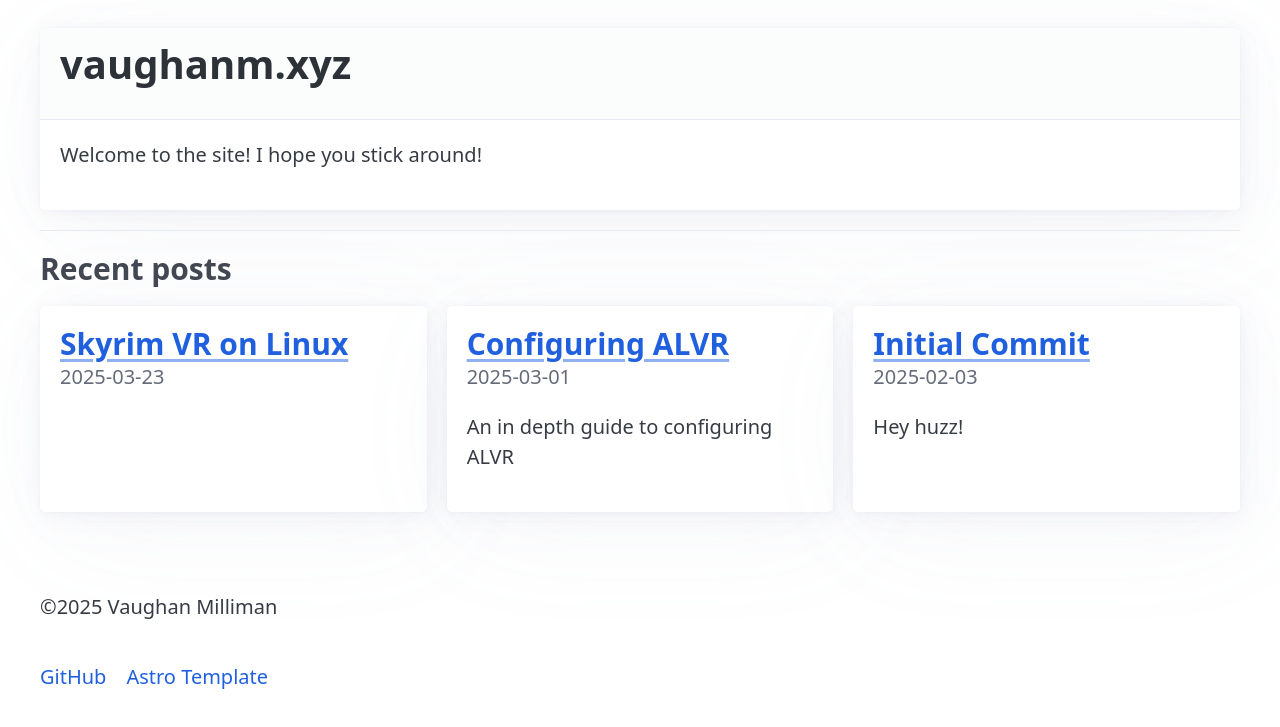
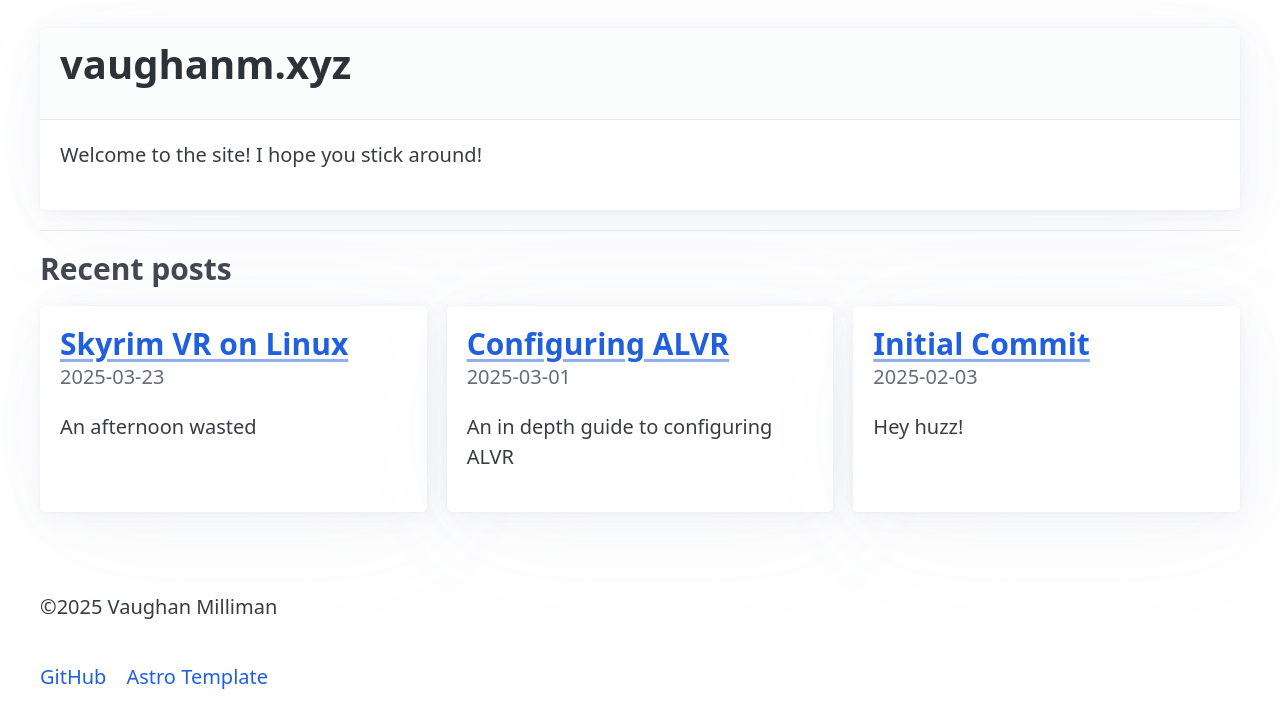
Before and after one commit to zeroxoneafour/vaughanm-xyz, an Astro site: page / in a window 1280 px wide. Shown: the part 105-832 px from the top of the page. Built offline with nearby package versions, Linux system fonts and the light colour scheme; Astro itself is replaced by a stand-in of ours; some packages are replaced by stand-ins of ours.

Commit message:
add desc

```diff
--- a/src/content/blog/003-skyrim-vr.md
+++ b/src/content/blog/003-skyrim-vr.md
@@ -1,5 +1,6 @@
 ---
 title: Skyrim VR on Linux
+description: An afternoon wasted
 pubDate: 2025-03-23
 tags: [vr]
 ---
```
